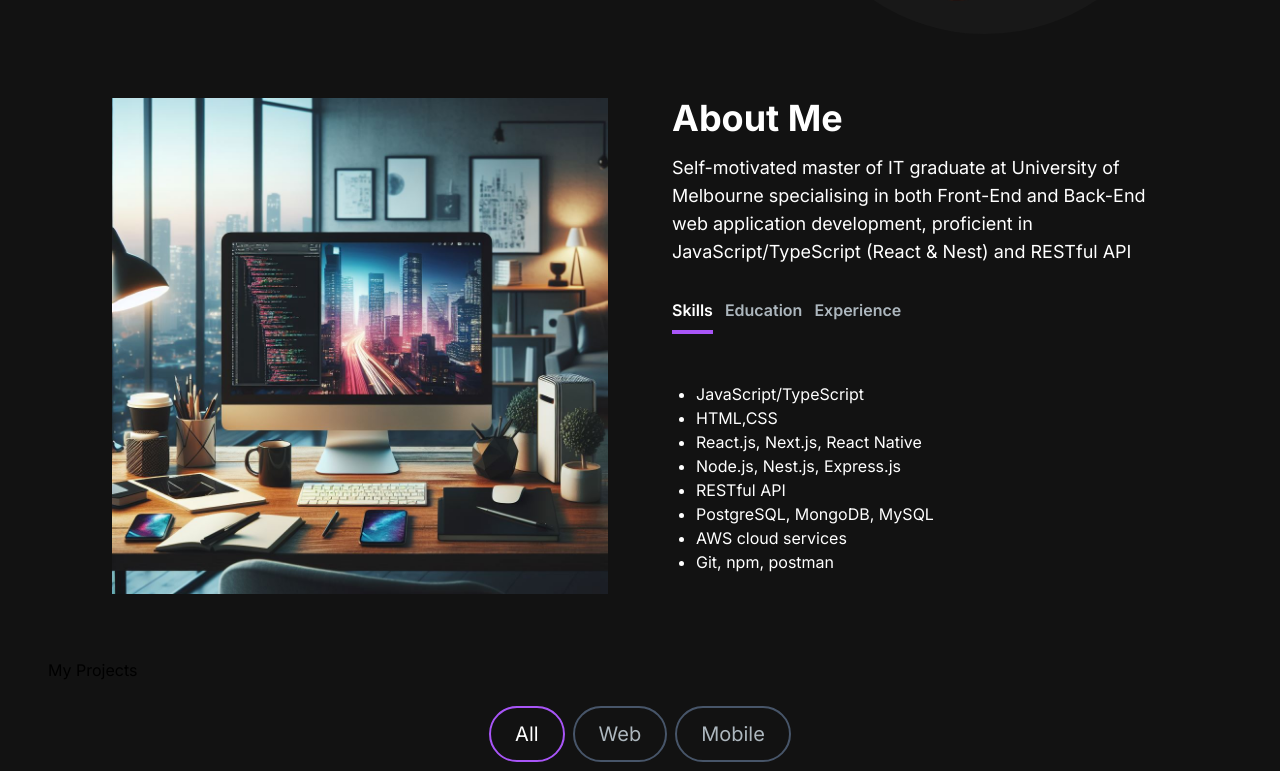
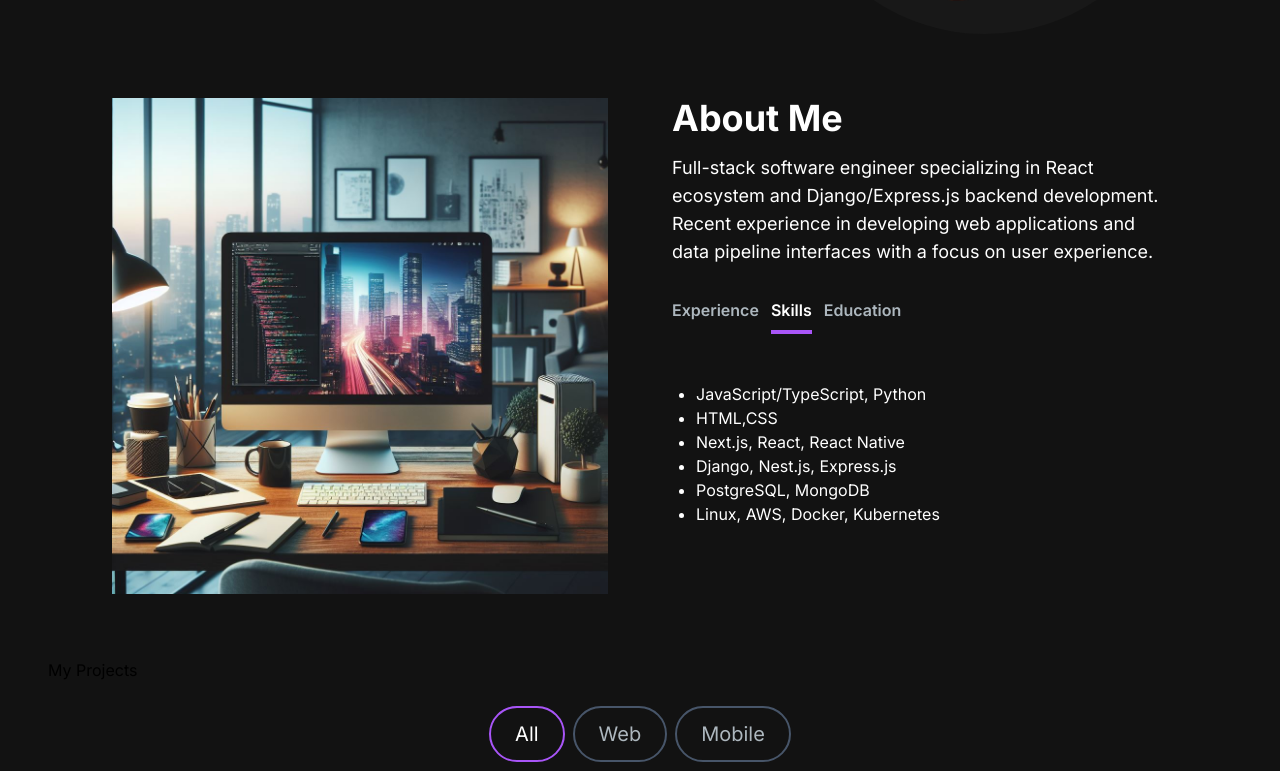
Before and after one commit to Additivemenu/shawn-portfolio, a Next.js app: page / in a window 1280 px wide. Shown: the part 478-1249 px from the top of the page. Built offline with nearby package versions, Linux system fonts and the light colour scheme.

Commit message:
refine code structure, revise about me section

```diff
--- a/src/components/TabButton.tsx
+++ b/src/app/(landing-page)/about-section/_components/tab-button/index.tsx
@@ -13,9 +13,7 @@ const variants = {
 };
 
 const TabButton = ({ active, selectTab, children }: TabButtonProps) => {
-  const buttonClasses = active
-    ? "text-white"
-    : "text-[#ADB7BE]";
+  const buttonClasses = active ? "text-white" : "text-[#ADB7BE]";
 
   return (
     <button onClick={selectTab}>
--- a/src/components/AboutSection.tsx
+++ b/src/app/(landing-page)/about-section/index.tsx
@@ -2,7 +2,7 @@
 
 import Image from "next/image";
 import React, { useState, useTransition } from "react";
-import TabButton from "./TabButton";
+import TabButton from "./_components/tab-button";
 import { Ultra } from "next/font/google";
 
 enum TabOptions {
@@ -17,14 +17,12 @@ const TAB_DATA = [
     id: "skills",
     content: (
       <ul className="list-disc ml-6">
-        <li>JavaScript/TypeScript</li>
+        <li>JavaScript/TypeScript, Python</li>
         <li>HTML,CSS</li>
-        <li>React.js, Next.js, React Native</li>
-        <li>Node.js, Nest.js, Express.js</li>
-        <li>RESTful API</li>
-        <li>PostgreSQL, MongoDB, MySQL</li>
-        <li>AWS cloud services</li>
-        <li>Git, npm, postman</li>
+        <li>Next.js, React, React Native</li>
+        <li>Django, Nest.js, Express.js</li>
+        <li>PostgreSQL, MongoDB</li>
+        <li>Linux, AWS, Docker, Kubernetes</li>
       </ul>
     ),
   },
@@ -55,10 +53,16 @@ const TAB_DATA = [
     title: "Experience",
     id: "experience",
     content: (
-      <ul className="list-disc ml-6">
-        <li>Full-Stack Developer Intern, Stay or go</li>
-        <li className="list-disc ml-6">2023 - 2024</li>
-      </ul>
+      <div>
+        <ul className="list-disc ml-6">
+          <li>Software Engineer, Rhombus AI</li>
+          <li className="list-disc ml-6">2024.08 - present</li>
+        </ul>
+        <ul className="list-disc ml-6">
+          <li>Software Engineer Intern, Stay or go</li>
+          <li className="list-disc ml-6">2023.11 - 2024.02</li>
+        </ul>
+      </div>
     ),
   },
 ];
@@ -86,13 +90,20 @@ const AboutSection = () => {
         <div className="mt-4 md:mt-0 text-left flex flex-col h-full">
           <h2 className="text-4xl font-bold text-white mb-4">About Me</h2>
           <p className="text-base lg:text-lg">
-            Self-motivated master of IT graduate at University of Melbourne
-            specialising in both Front-End and Back-End web application
-            development, proficient in JavaScript/TypeScript (React & Nest) and
-            RESTful API
+            Full-stack software engineer specializing in React ecosystem and
+            Django/Express.js backend development. Recent experience in
+            developing web applications and data pipeline interfaces with a
+            focus on user experience.
           </p>
           {/* tab select bar */}
           <div className="flex flex-row mt-8">
+            <TabButton
+              active={tab === TabOptions.Experience}
+              selectTab={() => handleTabChange(TabOptions.Experience)}
+            >
+              {" "}
+              Experience{" "}
+            </TabButton>
             <TabButton
               active={tab === TabOptions.Skills}
               selectTab={() => handleTabChange(TabOptions.Skills)}
@@ -106,13 +117,6 @@ const AboutSection = () => {
             >
               {" "}
               Education{" "}
-            </TabButton>
-            <TabButton
-              active={tab === TabOptions.Experience}
-              selectTab={() => handleTabChange(TabOptions.Experience)}
-            >
-              {" "}
-              Experience{" "}
             </TabButton>
           </div>
           {/* tabpanel content */}
```
Also changed, not shown: src/app/page.tsx (+4 -4 lines), src/app/(landing-page)/email-section/index.tsx (renamed from src/components/EmailSection.tsx), src/app/(landing-page)/footer/index.tsx (renamed from src/components/Footer.tsx), src/app/(landing-page)/hero-section/index.tsx (renamed from src/components/HeroSection.tsx).
